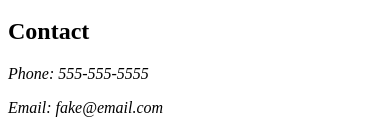
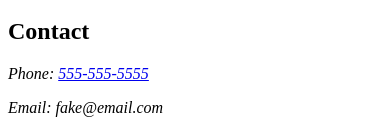
Before and after one commit to student0martian/fcc-cat-blog-page, a plain HTML site: page index.html in a window 390 px wide. Shown: the part 1498-1628 px from the top of the page. Drawn offline with Linux system fonts and the light colour scheme.

Commit message:
Step 18: added an anchor element to phone number

```diff
--- a/index.html
+++ b/index.html
@@ -103,7 +103,9 @@
    <section id="contact">
     <h2>Contact</h2>
     <address>
-     <p>Phone: 555-555-5555</p>
+     <p>Phone:
+      <a href="tel:5555555555">555-555-5555</a>
+      </p>
      <p>Email: fake@email.com</p>
      </address>
     </section>
```
Also changed, not shown: 1 other file.
